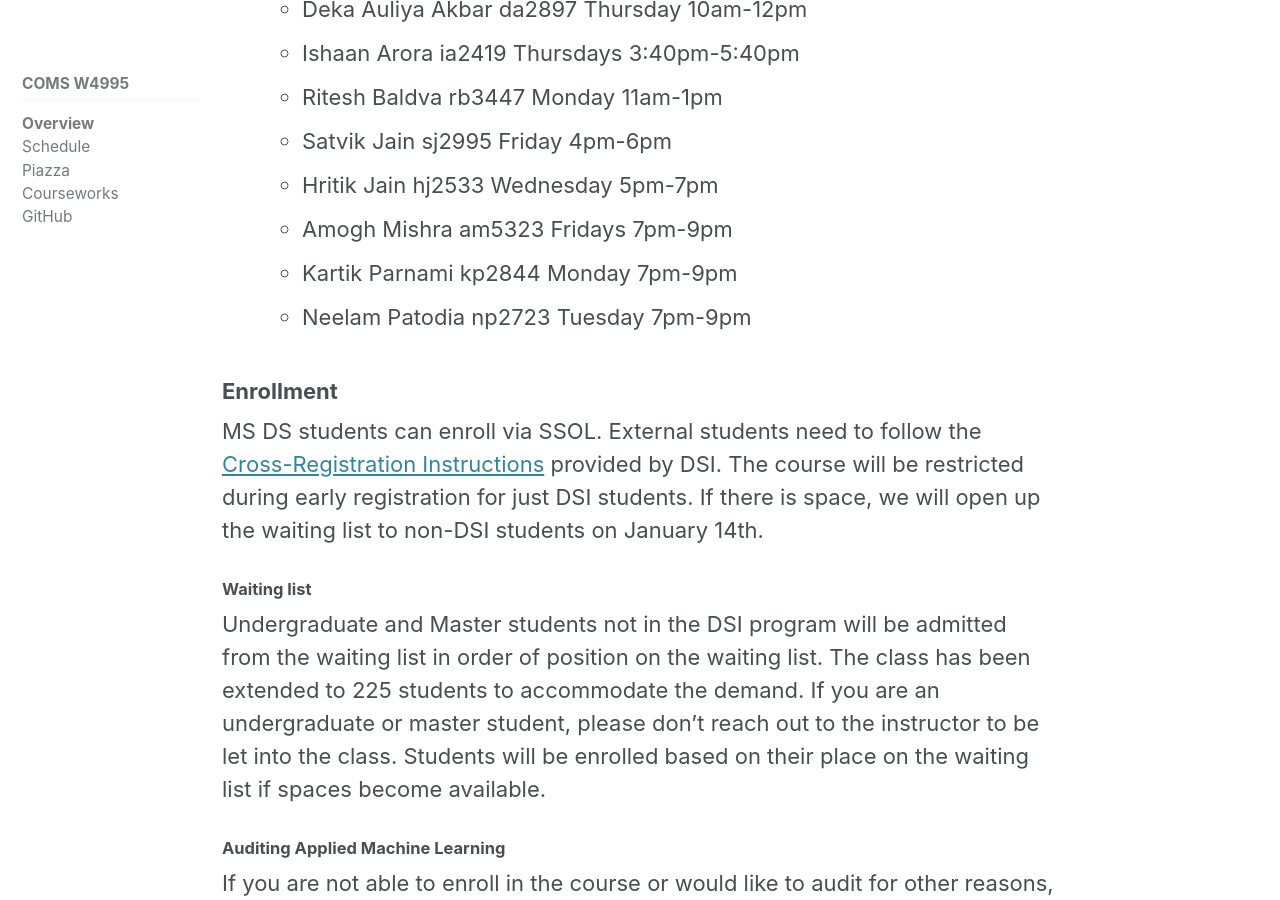
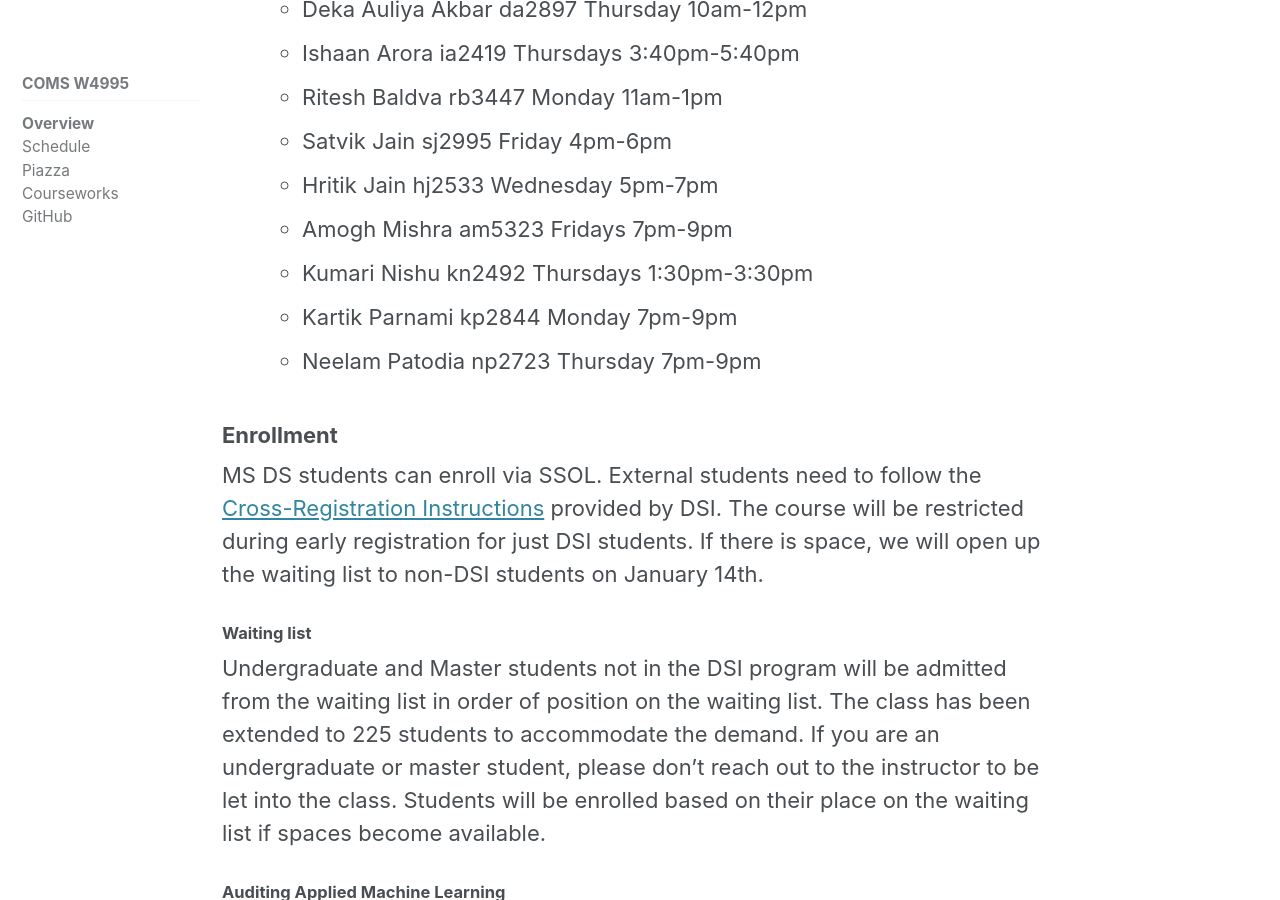
Before and after one commit to amueller/columbia-website, a Jekyll site: the page built from _comsw4995s20/home.md, in a window 1280 px wide and 900 px high, scrolled down 490 px. Built offline with Jekyll 4.4.1, drawn with Linux system fonts in a browser that asks for light colours; cached includes are drawn as plain includes; nearby versions of some CDN libraries.

```diff
--- a/_comsw4995s20/home.md
+++ b/_comsw4995s20/home.md
@@ -18,8 +18,9 @@ sidebar:
     - Satvik Jain sj2995 Friday 4pm-6pm
     - Hritik Jain hj2533 Wednesday 5pm-7pm
     - Amogh Mishra am5323 Fridays 7pm-9pm
+    - Kumari Nishu kn2492 Thursdays 1:30pm-3:30pm
     - Kartik Parnami kp2844 Monday 7pm-9pm
-    - Neelam Patodia np2723 Tuesday 7pm-9pm
+    - Neelam Patodia np2723 Thursday 7pm-9pm
 
 ### Enrollment
 MS DS students can enroll via SSOL. External students need to follow the <a href="http://datascience.columbia.edu/course-inventory">
```
Also changed, not shown: _comsw4995s20/lectures.md (+27 -27 lines).
